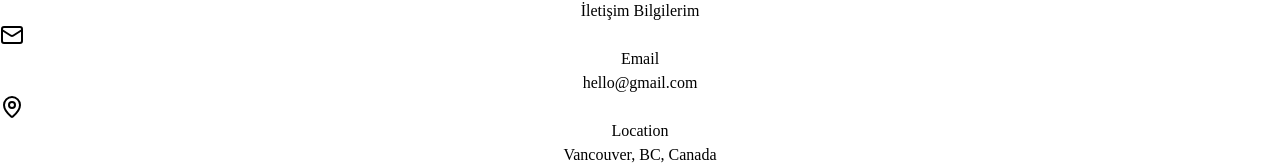
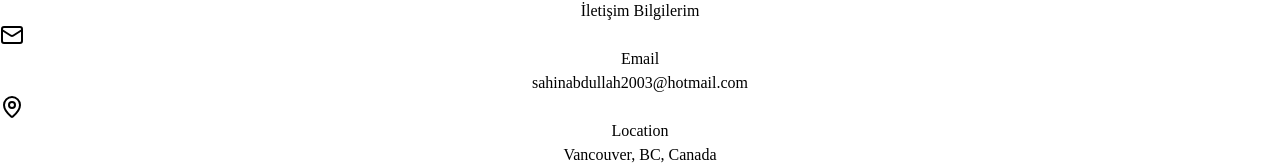
Before and after one commit to AbdullahSahin1/personelWebsite, a React (Vite) app: page / in a window 1280 px wide. Shown: the part 1897-2062 px from the top of the page. Built offline with nearby package versions, Linux system fonts and the light colour scheme.

Commit message:
Contactsection düzenlendi

```diff
--- a/src/Components/ContactSection.jsx
+++ b/src/Components/ContactSection.jsx
@@ -40,10 +40,10 @@ Yeni fırsatları görüşmeye her zaman açığım.
                 <div>
                   <h4 className="font-medium"> Email</h4>
                   <a
-                    href="mailto:hello@gmail.com"
+                    href="mailto:sahinabdullah2003@hotmail.com"
                     className="text-muted-foreground hover:text-primary transition-colors"
                   >
-                    hello@gmail.com
+                    sahinabdullah2003@hotmail.com
                   </a>
                 </div>
               </div>
```
